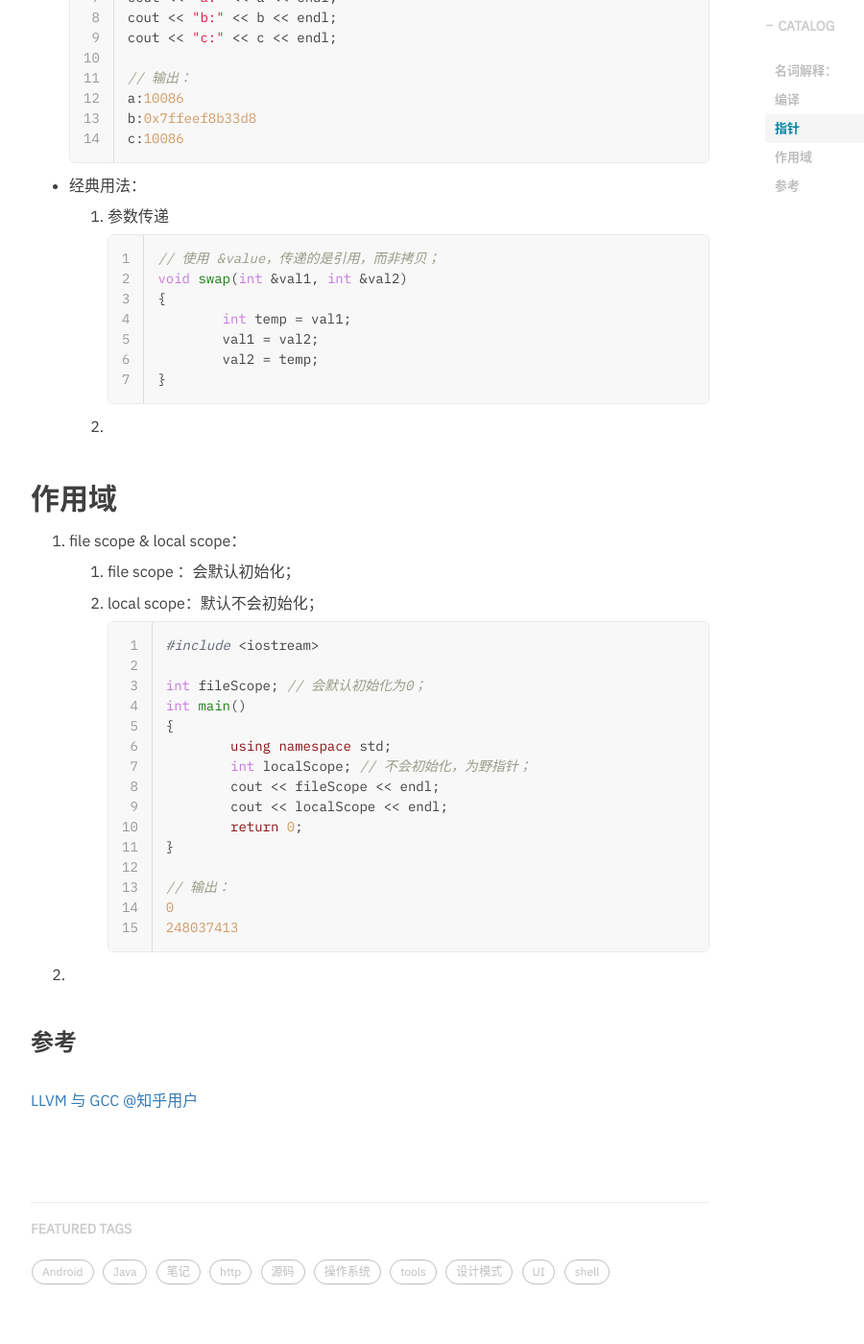
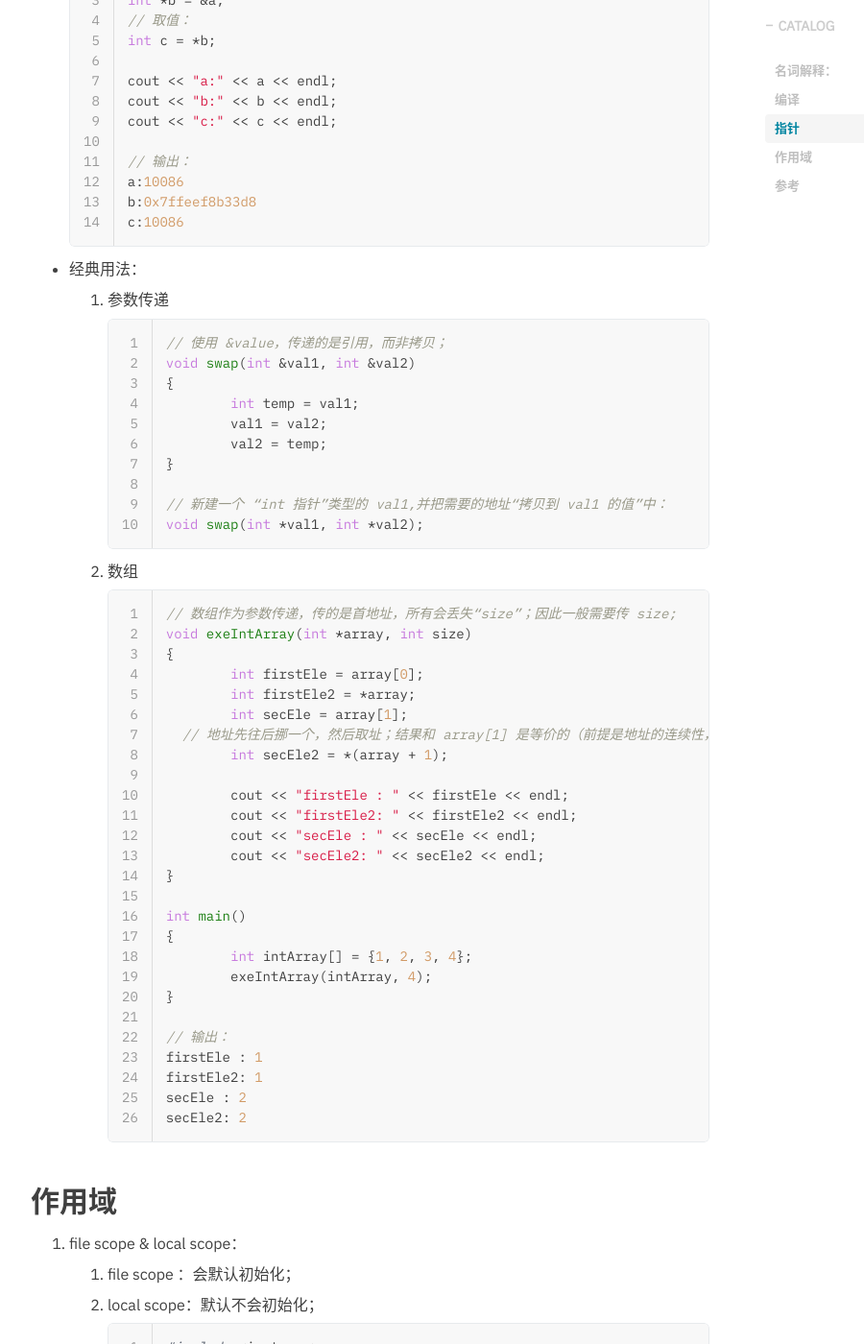
Before and after one commit to hurshi/hurshi.github.io, a Jekyll site: the page built from _posts/2022-02-25-cpp-induction.md, in a window 1280 px wide and 1400 px high, scrolled down 3183 px. Shown: the whole window at 96% size, without its empty margins (233-1133 px from the left). Built offline with Jekyll 4.4.1, drawn with Linux system fonts in a browser that asks for light colours; nearby versions of some CDN libraries; some web fonts are replaced; comment, search, counter and statistics services are not loaded; some of the changed text lies outside the part shown.

Commit message:
fix cpp blog

````diff
--- a/_posts/2022-02-25-cpp-induction.md
+++ b/_posts/2022-02-25-cpp-induction.md
@@ -30,11 +30,16 @@
 >    | LLVM-GCC      | GCC          | LLVM                     |
 >    | LLVM Compiler | Clang        | LLVM                     |
 >
-> 1. 现状：
+> 1. 比较：
 >
->       1. Apple 目前使用的是 LLVM 编译器，早已摒弃 GCC；
->   1. Android NDK 从 r17 开始不再支持 GCC，而使用 Clang；
+>       1. GCC vs Clang：
 >
+>          1. Apple 目前使用的是 LLVM 编译器，早已摒弃 GCC；
+>          2. Android NDK 从 r17 开始不再支持 GCC，而使用 Clang；
+>
+>       2. CMake vs ndk-build：
+>
+>          功能相近，CMake 更具有普遍性，所以优先使用 CMake；
 >
 
 ## 编译
@@ -45,8 +50,6 @@
    clang --version
    clang *.cpp -lstdc++;./a.out
    ```
-
-
 
 ## 指针
 
@@ -118,9 +121,43 @@
      	val1 = val2;
      	val2 = temp;
      }
+
+     // 新建一个 “int 指针”类型的 val1,并把需要的地址“拷贝到 val1 的值”中：
+     void swap(int *val1, int *val2);
      ```
 
-  2.
+  2. 数组
+
+     ```cpp
+     // 数组作为参数传递，传的是首地址，所有会丢失“size”；因此一般需要传 size;
+     void exeIntArray(int *array, int size)
+     {
+     	int firstEle = array[0];
+     	int firstEle2 = *array;
+     	int secEle = array[1];
+       // 地址先往后挪一个，然后取址；结果和 array[1] 是等价的（前提是地址的连续性，所以对 数组 和 vector 是可用的，对 list 不能这么干）：
+     	int secEle2 = *(array + 1);
+
+     	cout << "firstEle : " << firstEle << endl;
+     	cout << "firstEle2: " << firstEle2 << endl;
+     	cout << "secEle : " << secEle << endl;
+     	cout << "secEle2: " << secEle2 << endl;
+     }
+
+     int main()
+     {
+     	int intArray[] = {1, 2, 3, 4};
+     	exeIntArray(intArray, 4);
+     }
+
+     // 输出：
+     firstEle : 1
+     firstEle2: 1
+     secEle : 2
+     secEle2: 2
+     ```
+
+
 
 ## 作用域
 
````
Also changed, not shown: other parts of _posts/2022-02-25-cpp-induction.md (+0 -5 lines).
